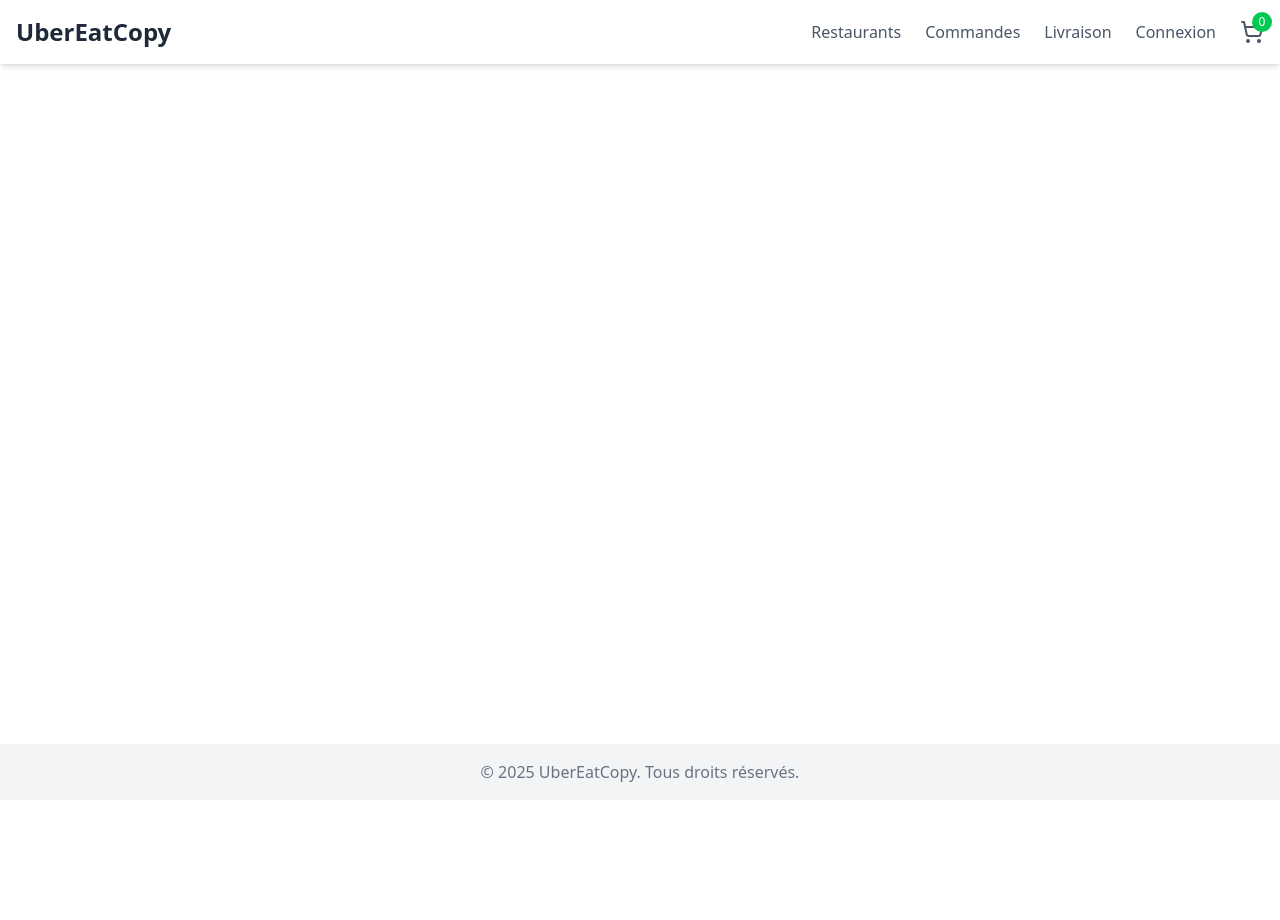
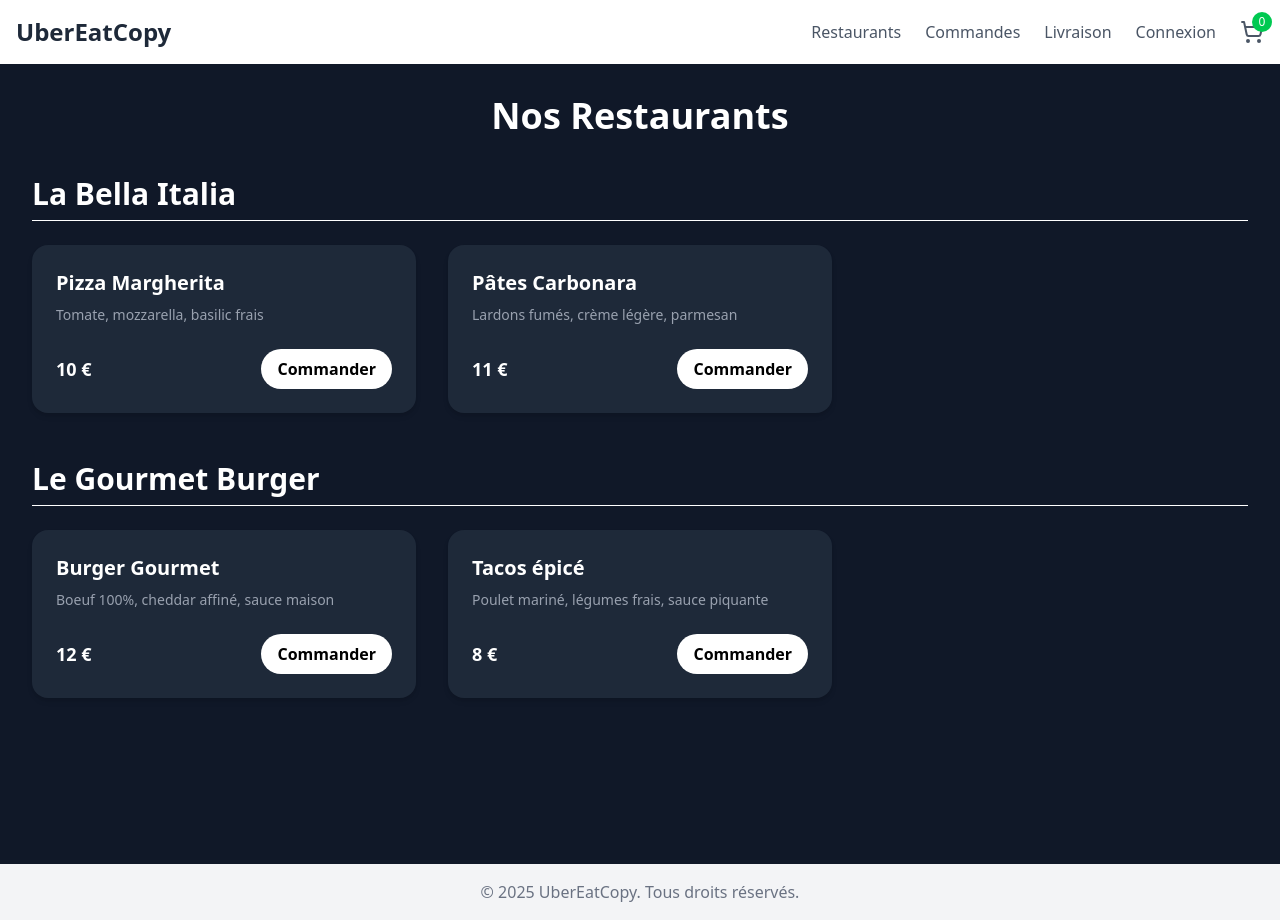
Before and after one commit to Mounib-dev/uber-like-frontend, a React (Vite) app: page /restaurants in a window 1280 px wide. Before the commit the page ends 800 px from the top, so only its background shows below. Built offline with nearby package versions, Linux system fonts and the light colour scheme.

Commit message:
add restaurants list and menu

```diff
--- a/src/App.jsx
+++ b/src/App.jsx
@@ -6,8 +6,10 @@ import { BrowserRouter as Router, Routes, Route } from "react-router-dom";
 import Home from "./components/Home";
 import Navbar from "./components/layout/Navbar";
 import Footer from "./components/layout/Footer";
-import PlaceOrderForm from "./components/orders/PlaceOrderForm";
-import Menu from "./components/client/Menu";
+import PlaceOrderForm from "./components/orders/PlaceOrder";
+import Menu from "./components/restaurants/Menu";
+import RestaurantList from "./components/restaurants/RestaurantsList";
+import Panier from "./components/orders/Panier";
 
 function App() {
   return (
@@ -22,6 +24,8 @@ function App() {
              <Route path="/register" element={<Register />} />
              <Route path="/order" element={<PlaceOrderForm />} />
              <Route path="/menu" element={<Menu />} />
+             <Route path="/restaurants" element={<RestaurantList />} />
+             <Route path="/panier" element={<Panier />} />
             {/* <Route element={<PrivateRoute />}></Route> */}
           </Routes>
         </main>
--- a/src/components/client/Menu.jsx
+++ /dev/null
@@ -1,36 +0,0 @@
-import { useState } from "react";
-
-export default function Menu() {
-  const [menuItems, setMenuItems] = useState([
-    { id: 1, name: "Pizza Margherita", description: "Tomate, mozzarella, basilic frais", price: 10 },
-    { id: 2, name: "Burger Gourmet", description: "Boeuf 100%, cheddar affiné, sauce maison", price: 12 },
-    { id: 3, name: "Salade César", description: "Poulet grillé, croûtons, parmesan", price: 9 },
-    { id: 4, name: "Pâtes Carbonara", description: "Lardons fumés, crème légère, parmesan", price: 11 },
-    { id: 5, name: "Tacos épicé", description: "Poulet mariné, légumes frais, sauce piquante", price: 8 },
-  ]);
-
-  return (
-    <div className="min-h-screen bg-gray-900 text-white p-8">
-      <h1 className="text-4xl font-bold text-center mb-10">Notre Menu</h1>
-      <div className="grid grid-cols-1 sm:grid-cols-2 lg:grid-cols-3 gap-8 max-w-7xl mx-auto">
-        {menuItems.map((item) => (
-          <div
-            key={item.id}
-            className="bg-gray-800 rounded-2xl shadow-md hover:shadow-xl transform hover:scale-105 transition duration-300 p-6 flex flex-col justify-between"
-          >
-            <div>
-              <h2 className="text-2xl font-semibold mb-2">{item.name}</h2>
-              <p className="text-gray-400 text-sm mb-6">{item.description}</p>
-            </div>
-            <div className="flex justify-between items-center">
-              <span className="text-lg font-bold">{item.price} €</span>
-              <button className="px-4 py-2 bg-white text-black rounded-full font-semibold hover:bg-gray-200 transition">
-                Commander
-              </button>
-            </div>
-          </div>
-        ))}
-      </div>
-    </div>
-  );
-}
--- /dev/null
+++ b/src/components/restaurants/Menu.jsx
@@ -0,0 +1,23 @@
+export default function Menu({ items }) {
+  return (
+    <div className="grid grid-cols-1 sm:grid-cols-2 lg:grid-cols-3 gap-8">
+      {items.map((item) => (
+        <div
+          key={item.id}
+          className="bg-gray-800 rounded-2xl shadow-md hover:shadow-xl transform hover:scale-105 transition duration-300 p-6 flex flex-col justify-between"
+        >
+          <div>
+            <h3 className="text-xl font-semibold mb-2">{item.name}</h3>
+            <p className="text-gray-400 text-sm mb-6">{item.description}</p>
+          </div>
+          <div className="flex justify-between items-center">
+            <span className="text-lg font-bold">{item.price} €</span>
+            <button className="px-4 py-2 bg-white text-black rounded-full font-semibold hover:bg-gray-200 transition">
+              Commander
+            </button>
+          </div>
+        </div>
+      ))}
+    </div>
+  );
+}
--- /dev/null
+++ b/src/components/restaurants/RestaurantsList.jsx
@@ -0,0 +1,36 @@
+import Menu from "./Menu";
+
+export default function RestaurantList() {
+  const restaurants = [
+    {
+      id: 1,
+      name: "La Bella Italia",
+      menu: [
+        { id: 1, name: "Pizza Margherita", description: "Tomate, mozzarella, basilic frais", price: 10 },
+        { id: 2, name: "Pâtes Carbonara", description: "Lardons fumés, crème légère, parmesan", price: 11 },
+      ],
+    },
+    {
+      id: 2,
+      name: "Le Gourmet Burger",
+      menu: [
+        { id: 3, name: "Burger Gourmet", description: "Boeuf 100%, cheddar affiné, sauce maison", price: 12 },
+        { id: 4, name: "Tacos épicé", description: "Poulet mariné, légumes frais, sauce piquante", price: 8 },
+      ],
+    },
+  ];
+
+  return (
+    <div className="min-h-screen bg-gray-900 text-white p-8">
+      <h1 className="text-4xl font-bold text-center mb-10">Nos Restaurants</h1>
+      <div className="space-y-12 max-w-7xl mx-auto">
+        {restaurants.map((restaurant) => (
+          <div key={restaurant.id}>
+            <h2 className="text-3xl font-semibold mb-6 border-b pb-2">{restaurant.name}</h2>
+            <Menu items={restaurant.menu} />
+          </div>
+        ))}
+      </div>
+    </div>
+  );
+}
```
Also changed, not shown: src/components/orders/PlaceOrder.jsx (renamed from src/components/orders/PlaceOrderForm.jsx).
